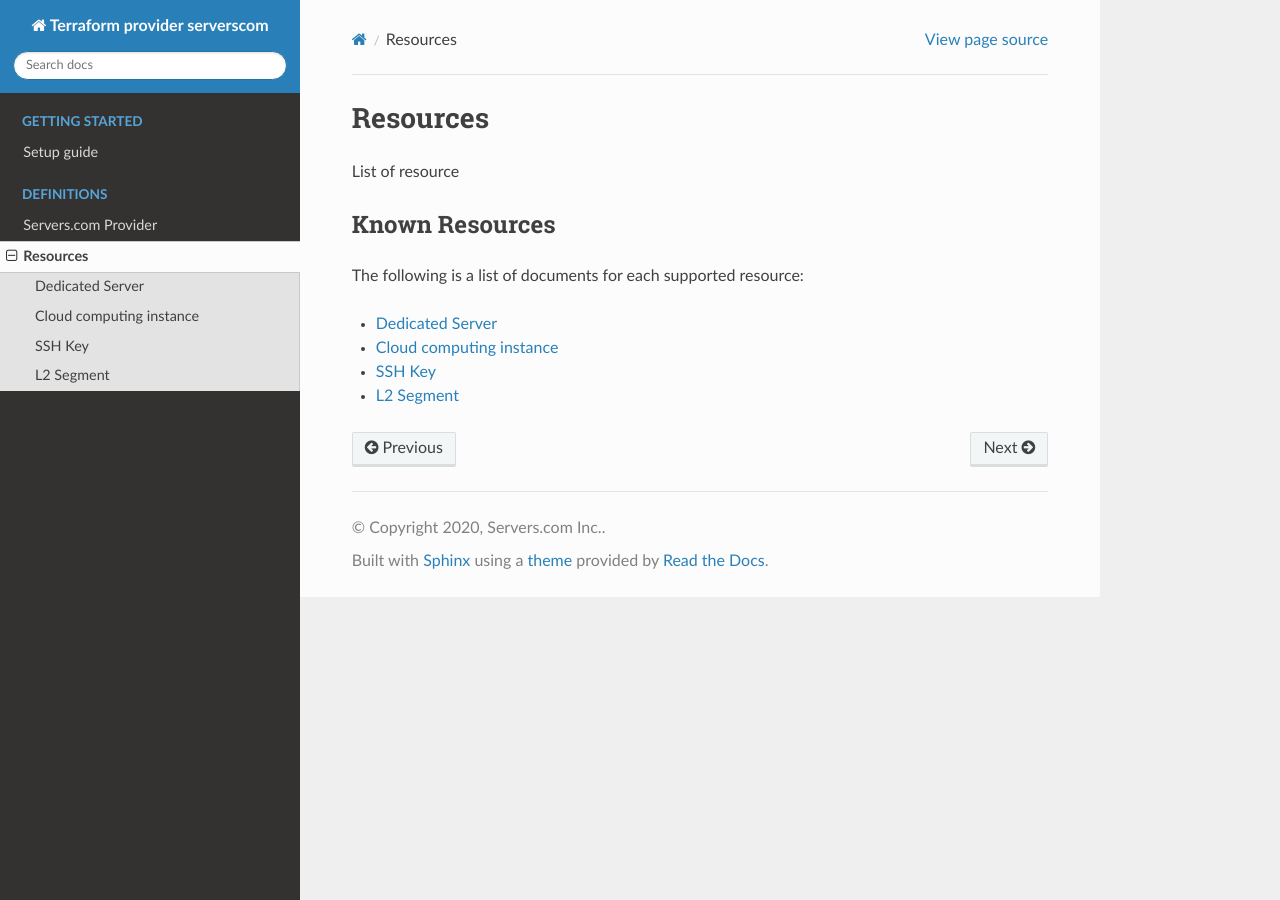
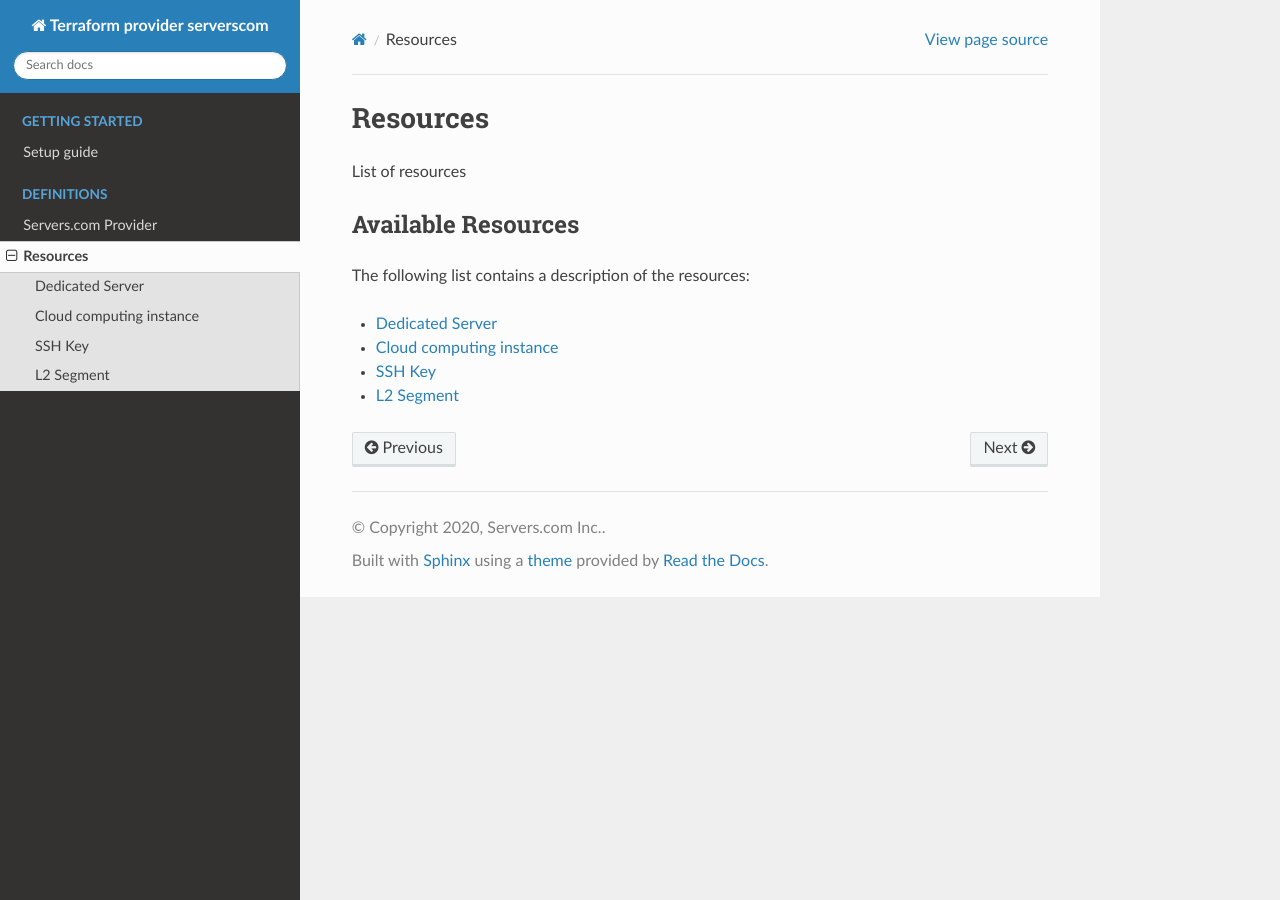
Before and after one commit to serverscom/terraform-provider-serverscom, a Sphinx documentation site: the page built from docs/topics/resources.rst, in a window 1280 px wide. Built offline with Sphinx 7.4.7 and the Read the Docs theme 2.0.0, drawn with Linux system fonts in a browser that asks for light colours.

Commit message:
Update resources.rst

```diff
--- a/docs/topics/resources.rst
+++ b/docs/topics/resources.rst
@@ -3,12 +3,12 @@
 Resources
 *********
 
-List of resource
+List of resources
 
-Known Resources
+Available Resources
 ===============
 
-The following is a list of documents for each supported resource:
+The following list contains a description of the resources:
 
 .. toctree::
    :titlesonly:
```
